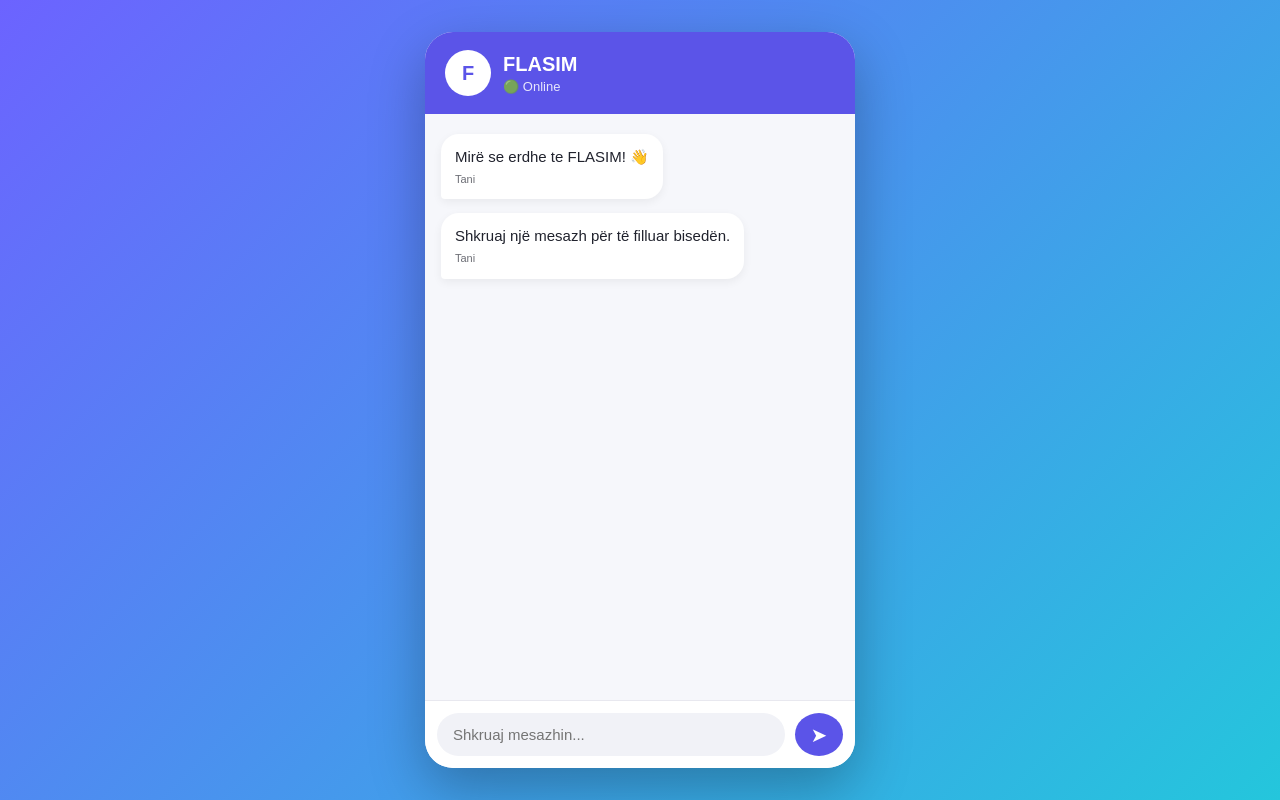
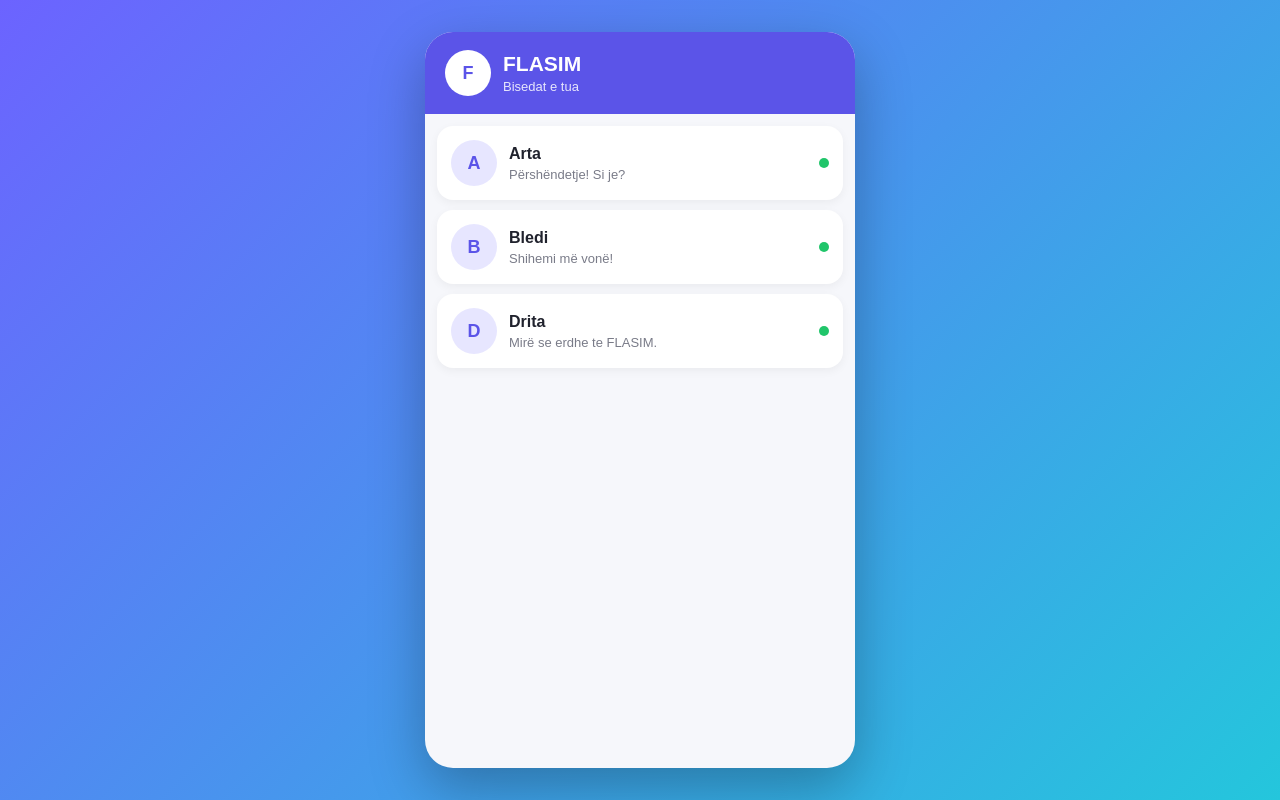
Before and after one commit to tonceja2-cmd/flasim, a plain HTML site: page index.html in a window 1280 px wide. Drawn offline with Linux system fonts and the light colour scheme.

Commit message:
Refactor index.html for improved structure and styles

```diff
--- a/index.html
+++ b/index.html
@@ -24,12 +24,21 @@
       width: 100%;
       max-width: 430px;
       height: min(760px, 92vh);
+      overflow: hidden;
       background: #f6f7fb;
       border-radius: 28px;
-      overflow: hidden;
-      box-shadow: 0 20px 55px rgba(0, 0, 0, 0.28);
+      box-shadow: 0 20px 55px rgba(0, 0, 0, .28);
+      position: relative;
+    }
+
+    .screen {
+      height: 100%;
       display: flex;
       flex-direction: column;
+    }
+
+    .hidden {
+      display: none;
     }
 
     header {
@@ -41,26 +50,88 @@
       gap: 12px;
     }
 
-    .avatar {
+    h1 {
+      font-size: 21px;
+    }
+
+    .subtitle {
+      margin-top: 3px;
+      font-size: 13px;
+      opacity: .85;
+    }
+
+    .profile-icon, .contact-avatar {
       width: 46px;
       height: 46px;
-      border-radius: 50%;
-      background: white;
-      color: #5b54e8;
       display: grid;
       place-items: center;
+      border-radius: 50%;
+      color: #5b54e8;
+      background: white;
+      font-size: 18px;
       font-weight: bold;
-      font-size: 20px;
     }
 
-    .header-text h1 {
-      font-size: 20px;
+    .contacts {
+      flex: 1;
+      overflow-y: auto;
+      padding: 12px;
     }
 
-    .header-text p {
-      margin-top: 3px;
+    .contact {
+      width: 100%;
+      border: none;
+      background: white;
+      cursor: pointer;
+      padding: 14px;
+      margin-bottom: 10px;
+      border-radius: 16px;
+      display: flex;
+      align-items: center;
+      gap: 12px;
+      text-align: left;
+      box-shadow: 0 3px 10px rgba(0, 0, 0, .05);
+    }
+
+    .contact:hover {
+      background: #f0efff;
+    }
+
+    .contact-avatar {
+      background: #e7e6ff;
+      flex-shrink: 0;
+    }
+
+    .contact-info {
+      flex: 1;
+    }
+
+    .contact-name {
+      color: #20222d;
+      font-size: 16px;
+      font-weight: bold;
+    }
+
+    .last-message {
+      margin-top: 4px;
+      color: #797b88;
       font-size: 13px;
-      opacity: 0.85;
+    }
+
+    .online-dot {
+      width: 10px;
+      height: 10px;
+      border-radius: 50%;
+      background: #20c56a;
+    }
+
+    .back-button {
+      border: none;
+      background: transparent;
+      color: white;
+      cursor: pointer;
+      font-size: 26px;
+      width: 28px;
     }
 
     .messages {
@@ -82,16 +153,16 @@
 
     .received {
       align-self: flex-start;
+      color: #20222d;
       background: white;
-      color: #20222d;
       border-bottom-left-radius: 4px;
-      box-shadow: 0 3px 10px rgba(0, 0, 0, 0.06);
+      box-shadow: 0 3px 10px rgba(0, 0, 0, .06);
     }
 
     .sent {
       align-self: flex-end;
+      color: white;
       background: #5b54e8;
-      color: white;
       border-bottom-right-radius: 4px;
     }
 
@@ -99,12 +170,12 @@
       display: block;
       margin-top: 5px;
       font-size: 11px;
-      opacity: 0.65;
+      opacity: .65;
     }
 
     .input-area {
+      border-top: 1px solid #e8e8ef;
       background: white;
-      border-top: 1px solid #e8e8ef;
       padding: 12px;
       display: flex;
       gap: 10px;
@@ -114,59 +185,110 @@
       flex: 1;
       border: none;
       outline: none;
-      background: #f1f2f7;
       border-radius: 22px;
       padding: 13px 16px;
+      background: #f1f2f7;
       font-size: 15px;
     }
 
-    button {
+    .send-button {
       width: 48px;
       border: none;
       border-radius: 50%;
+      color: white;
       background: #5b54e8;
-      color: white;
       cursor: pointer;
       font-size: 20px;
-    }
-
-    button:hover {
-      background: #4640c9;
     }
   </style>
 </head>
 <body>
   <main class="app">
+
+    <section class="screen" id="homeScreen">
       <header>
-      <div class="avatar">F</div>
-      <div class="header-text">
+        <div class="profile-icon">F</div>
+        <div>
           <h1>FLASIM</h1>
-        <p>🟢 Online</p>
+          <p class="subtitle">Bisedat e tua</p>
         </div>
       </header>
 
-    <section class="messages" id="messages">
-      <div class="message received">
-        Mirë se erdhe te FLASIM! 👋
-        <span class="time">Tani</span>
+      <div class="contacts">
+        <button class="contact" onclick="openChat('Arta', 'A')">
+          <div class="contact-avatar">A</div>
+          <div class="contact-info">
+            <p class="contact-name">Arta</p>
+            <p class="last-message">Përshëndetje! Si je?</p>
           </div>
+          <span class="online-dot"></span>
+        </button>
 
-      <div class="message received">
-        Shkruaj një mesazh për të filluar bisedën.
-        <span class="time">Tani</span>
+        <button class="contact" onclick="openChat('Bledi', 'B')">
+          <div class="contact-avatar">B</div>
+          <div class="contact-info">
+            <p class="contact-name">Bledi</p>
+            <p class="last-message">Shihemi më vonë!</p>
+          </div>
+          <span class="online-dot"></span>
+        </button>
+
+        <button class="contact" onclick="openChat('Drita', 'D')">
+          <div class="contact-avatar">D</div>
+          <div class="contact-info">
+            <p class="contact-name">Drita</p>
+            <p class="last-message">Mirë se erdhe te FLASIM.</p>
+          </div>
+          <span class="online-dot"></span>
+        </button>
       </div>
     </section>
 
+    <section class="screen hidden" id="chatScreen">
+      <header>
+        <button class="back-button" onclick="goHome()">‹</button>
+        <div class="profile-icon" id="chatAvatar">A</div>
+        <div>
+          <h1 id="chatName">Arta</h1>
+          <p class="subtitle">🟢 Online</p>
+        </div>
+      </header>
+
+      <div class="messages" id="messages">
+        <div class="message received">
+          Përshëndetje! 👋
+          <span class="time">Tani</span>
+        </div>
+      </div>
+
       <form class="input-area" id="chatForm">
         <input id="messageInput" type="text" placeholder="Shkruaj mesazhin..." autocomplete="off" />
-      <button type="submit" aria-label="Dërgo mesazhin">➤</button>
+        <button class="send-button" type="submit">➤</button>
       </form>
+    </section>
+
   </main>
 
   <script>
+    const homeScreen = document.getElementById("homeScreen");
+    const chatScreen = document.getElementById("chatScreen");
+    const chatName = document.getElementById("chatName");
+    const chatAvatar = document.getElementById("chatAvatar");
+    const messages = document.getElementById("messages");
     const form = document.getElementById("chatForm");
     const input = document.getElementById("messageInput");
-    const messages = document.getElementById("messages");
+
+    function openChat(name, initial) {
+      chatName.textContent = name;
+      chatAvatar.textContent = initial;
+      homeScreen.classList.add("hidden");
+      chatScreen.classList.remove("hidden");
+    }
+
+    function goHome() {
+      chatScreen.classList.add("hidden");
+      homeScreen.classList.remove("hidden");
+    }
 
     form.addEventListener("submit", function (event) {
       event.preventDefault();
@@ -184,7 +306,6 @@
 
       message.appendChild(time);
       messages.appendChild(message);
-
       input.value = "";
       messages.scrollTop = messages.scrollHeight;
     });
```
Lines whose indentation alone changed are shown as unchanged.
